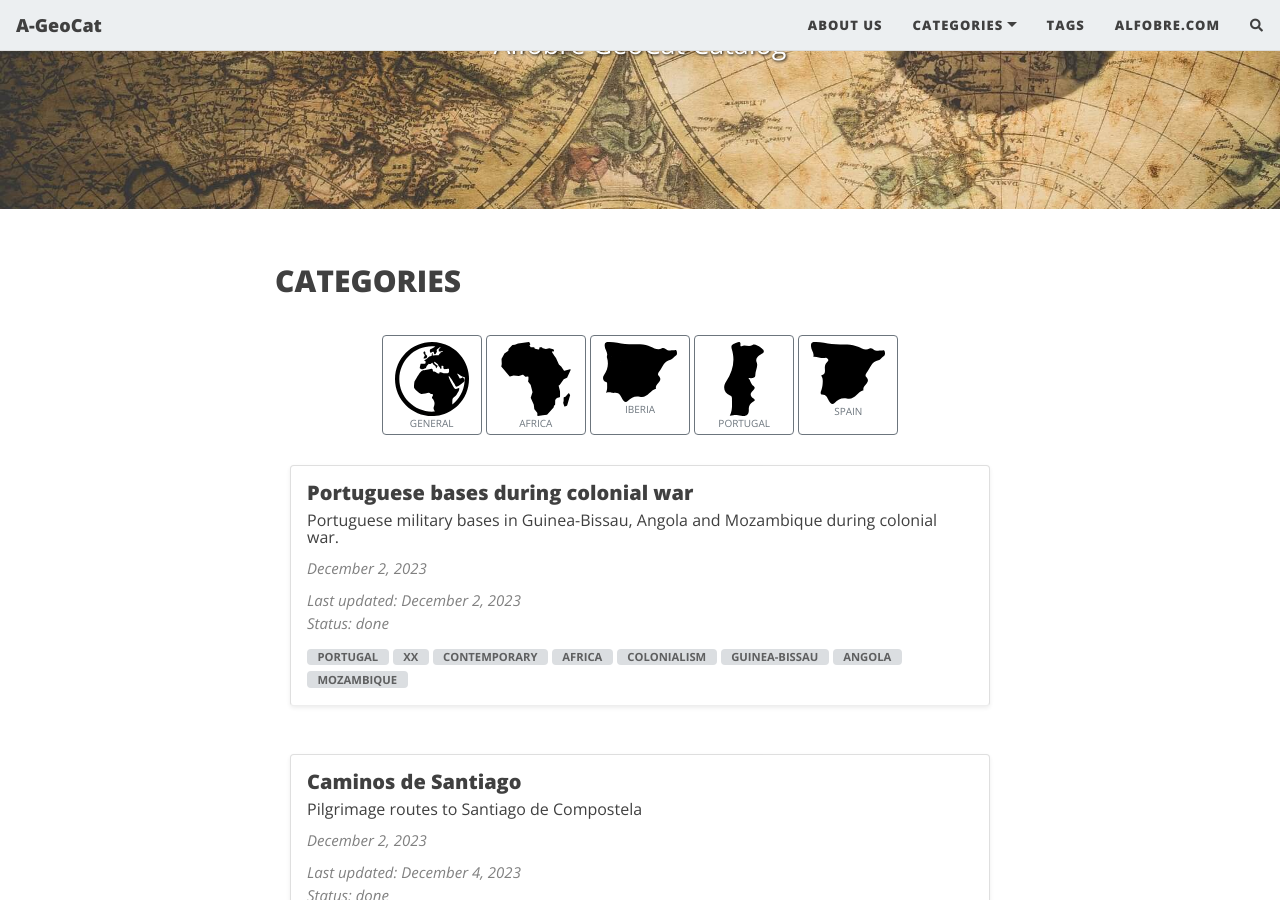
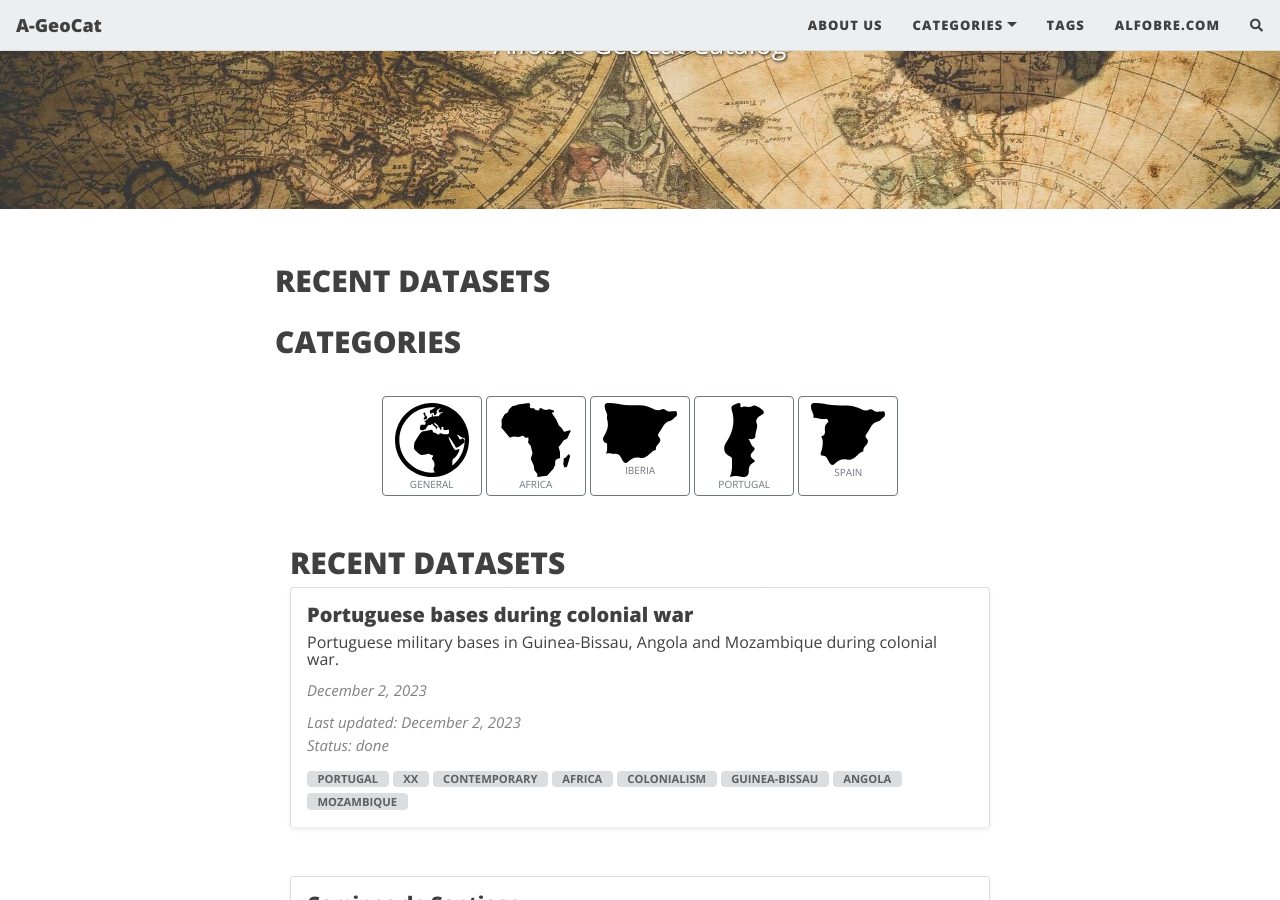
Before and after one commit to projetoalfobre/a-geocat, a Jekyll site: the page built from index.html, in a window 1280 px wide and 900 px high, scrolled down 336 px. Built offline with Jekyll 4.4.1, drawn with Linux system fonts in a browser that asks for light colours; nearby versions of some CDN libraries; the list of posts is cut into pages by our own code; comment, search, counter and statistics services are not loaded.

Commit message:
Update home.html

```diff
--- a/_layouts/home.html
+++ b/_layouts/home.html
@@ -3,8 +3,10 @@ layout: page
 title: Alfobre GeoData Catalog
 subtitle: Alfobre GeoData Catalog
 ---
+<h2>RECENT DATASETS</h2>
+{% include home_cat.html %}
 
-{% include home_cat.html %}
+<h2>RECENT DATASETS</h2>
 
 {{ content }}
 
```
